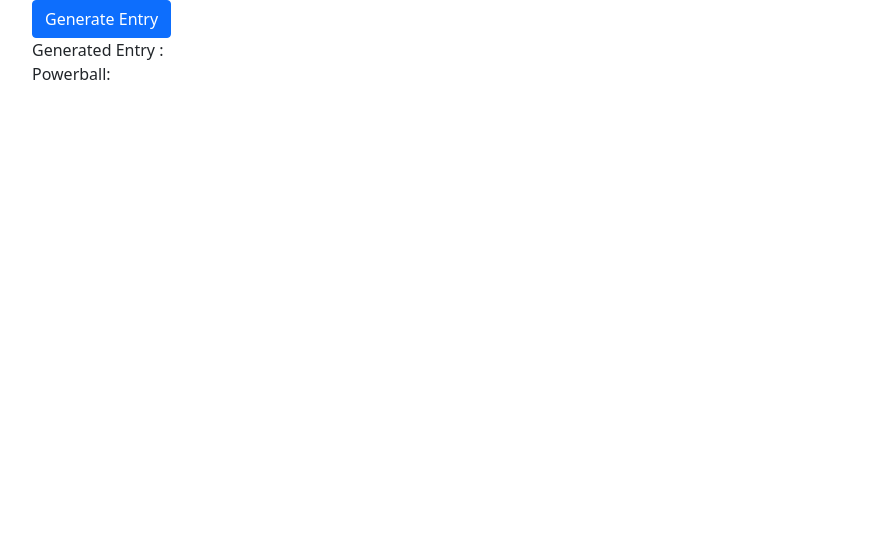
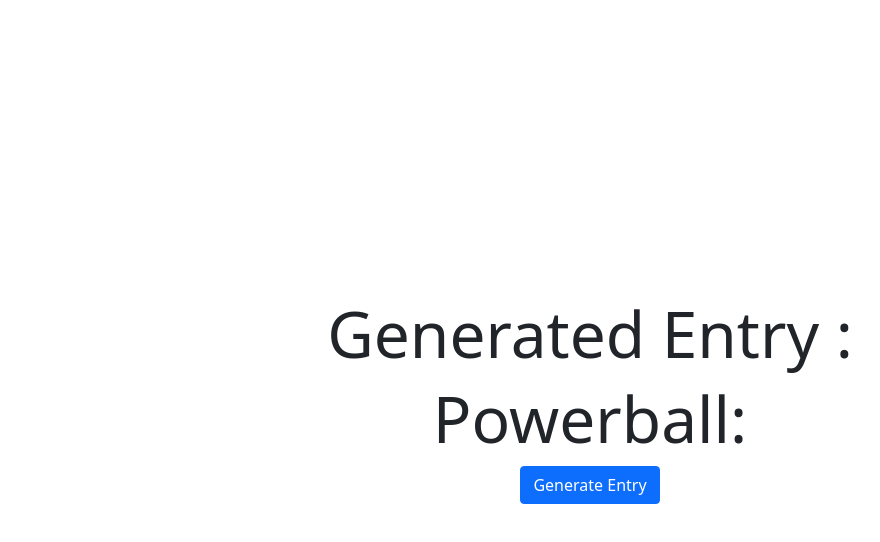
Before and after one commit to comingback2life/lotto-number-generator, a plain HTML site: page index.html in a window 1280 px wide. Shown: the whole page, without its empty margins (50-930 px from the left). Drawn offline with nearby package versions, Linux system fonts and the light colour scheme.

Commit message:
Finished the generator

```diff
--- a/index.html
+++ b/index.html
@@ -10,15 +10,17 @@
 </head>
 <body>
   <div class="wrapper">
-    <div class="container center">
-      <button onclick="handleOnClick()" class="btn btn-primary">Generate Entry</button>
-      <div>
+    <div class="container">
+
+      <div class="mb-2 display-3">
         Generated Entry : <span id="entry"></span>
       </div>
-      <div>
+      <div class="mb-2 display-3">
         Powerball: <span id="pw"></span>
       </div>
+      <button onclick="handleOnClick()" class="btn btn-primary">Generate Entry</button>
     </div>
+
     </div>
 
   <script src="script.js"></script>
--- a/script.js
+++ b/script.js
@@ -7,10 +7,16 @@ const randomNumber = (max)=>{
 }
 
 const handleOnClick = ()=>{
-  let lottoEntry="";
-  for(let i=0;i<7;i++){
+  let lottoEntry=[]
+  for(let i=0;lottoEntry.length<7;i++){
     const numb=randomNumber(35);
-    lottoEntry+=numb+" ";
+    if(!lottoEntry.includes(numb)){
+      lottoEntry.push(numb);
+    }
+
   }
+  pwElm.innerText=randomNumber(20);
+  pwElm.style.color="red"
   entryElm.innerText=lottoEntry;
+  entryElm.style.color="red"
 }
--- a/style.css
+++ b/style.css
@@ -0,0 +1,7 @@
+.container{
+  display: flex;
+  flex-direction: column;
+  align-items: center;
+  justify-content: center;
+  height: 100vh;
+}
```
